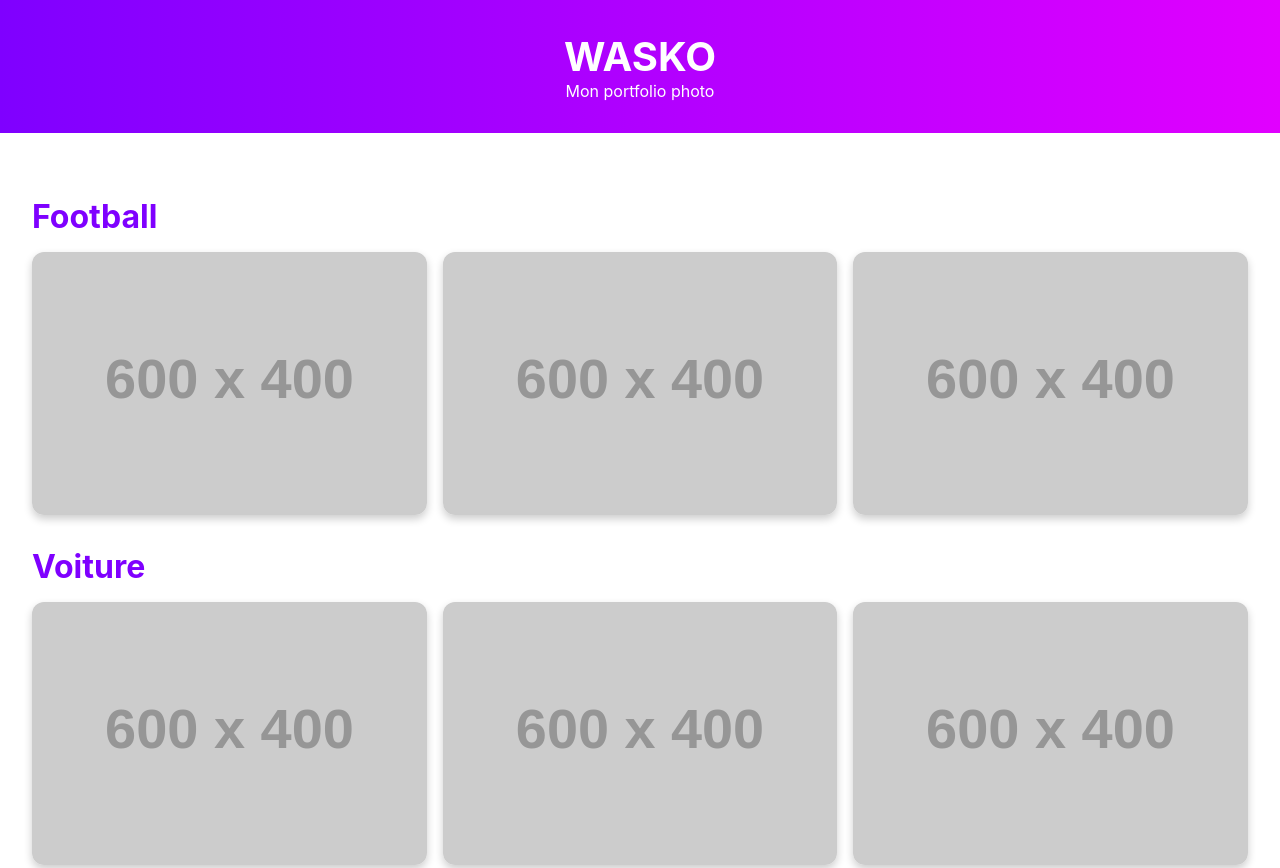
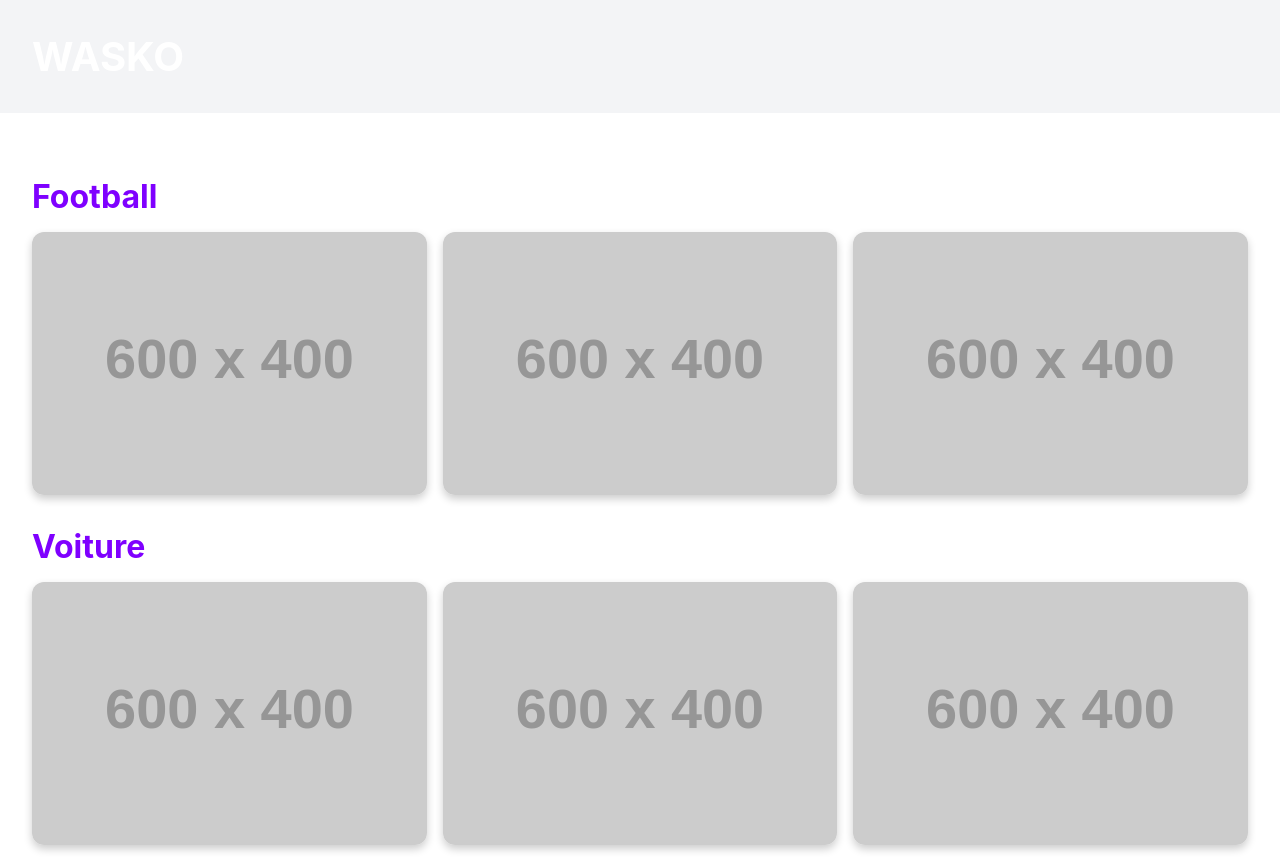
Before and after one commit to wassim93d/wassim93d.github.io, a plain HTML site: page index.html in a window 1280 px wide. Shown: the top 868 px of the page. Drawn offline with Linux system fonts and the light colour scheme; placeholder pictures from the web are drawn by us.

Commit message:
Update index.html

```diff
--- a/index.html
+++ b/index.html
@@ -16,11 +16,10 @@
       color: #222;
     }
     header {
-      background: #7f00ff;
-      background: linear-gradient(90deg, #7f00ff, #e100ff);
+      background: #F3F4F6;
       color: white;
       padding: 2rem;
-      text-align: center;
+      text-align: left;
     }
     header h1 {
       font-size: 2.5rem;
@@ -54,7 +53,6 @@
 <body>
   <header>
     <h1>WASKO</h1>
-    <p>Mon portfolio photo</p>
   </header>
 
   <section class="gallery">
```
